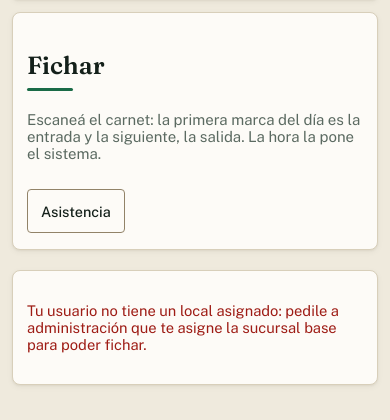
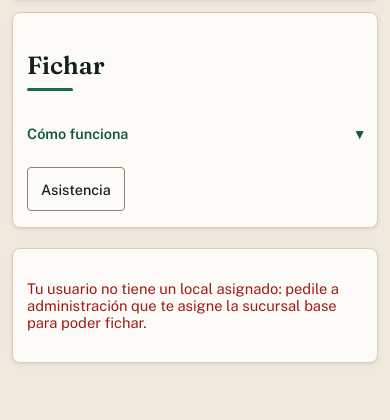
Before and after one commit to Froaky/gerayse1.0, a Django app: page /asistencia/fichar/ in a window 390 px wide. Shown: the part 85-505 px from the top of the page. Run offline with Django 4.2, Linux system fonts and the light colour scheme; the visitor is signed in with stand-in values (Sample User, id 1); data that the repository does not hold is empty; parts of the project's set-up code (start-up, migrations or seed data) failed here and were passed over; some libraries are stand-ins or nearby versions; some web fonts are replaced.

Commit message:
feat(asistencia): Fichar con la camara a la vista en celular (S6)
Solo celular: la explicacion larga se pliega en "Como funciona" (.plegable-movil)
y "Usar la camara" entra en la primera pantalla. En PC no cambia nada. Va en
rama propia desde staging porque la app asistencia todavia no esta en main.

Co-Authored-By: Claude Fable 5.1 <noreply@anthropic.com>

```diff
--- a/templates/asistencia/fichar.html
+++ b/templates/asistencia/fichar.html
@@ -4,13 +4,29 @@
 {% block content %}
   <section class="card">
     <div class="row">
-      <div>
+      <div class="fichar-encabezado">
         <h1>Fichar</h1>
-        <p class="muted">{% if sucursal %}Local: {{ sucursal.nombre }}. {% endif %}Escaneá el carnet: la primera marca del día es la entrada y la siguiente, la salida. La hora la pone el sistema.</p>
+        <p class="muted">{% if sucursal %}Local: {{ sucursal.nombre }}. {% endif %}<span class="fichar-explicacion">Escaneá el carnet: la primera marca del día es la entrada y la siguiente, la salida. La hora la pone el sistema.</span></p>
+        {% comment %} Solo celular: la explicacion se pliega (.plegable-movil, en el layout)
+           para que la camara entre en la primera pantalla. En escritorio este bloque no
+           existe y el parrafo de arriba es el de siempre. {% endcomment %}
+        <details class="plegable-movil fichar-explicacion-movil" open>
+          <summary>Cómo funciona</summary>
+          <p class="muted">Escaneá el carnet: la primera marca del día es la entrada y la siguiente, la salida. La hora la pone el sistema.</p>
+        </details>
       </div>
       <a class="button-secondary" href="{% url 'asistencia:inicio' %}">Asistencia</a>
     </div>
   </section>
+  <style>
+    .fichar-explicacion-movil { display: none; }
+    @media (max-width: 640px) {
+      .fichar-encabezado { width: 100%; }
+      .fichar-encabezado .fichar-explicacion { display: none; }
+      .fichar-explicacion-movil { display: block; }
+      .fichar-explicacion-movil p { margin: 4px 0 0; }
+    }
+  </style>
 
   {% if fichaje %}
     <section class="card mt-16" id="resultado-fichaje" data-resultado="{{ fichaje.resultado }}"
```
